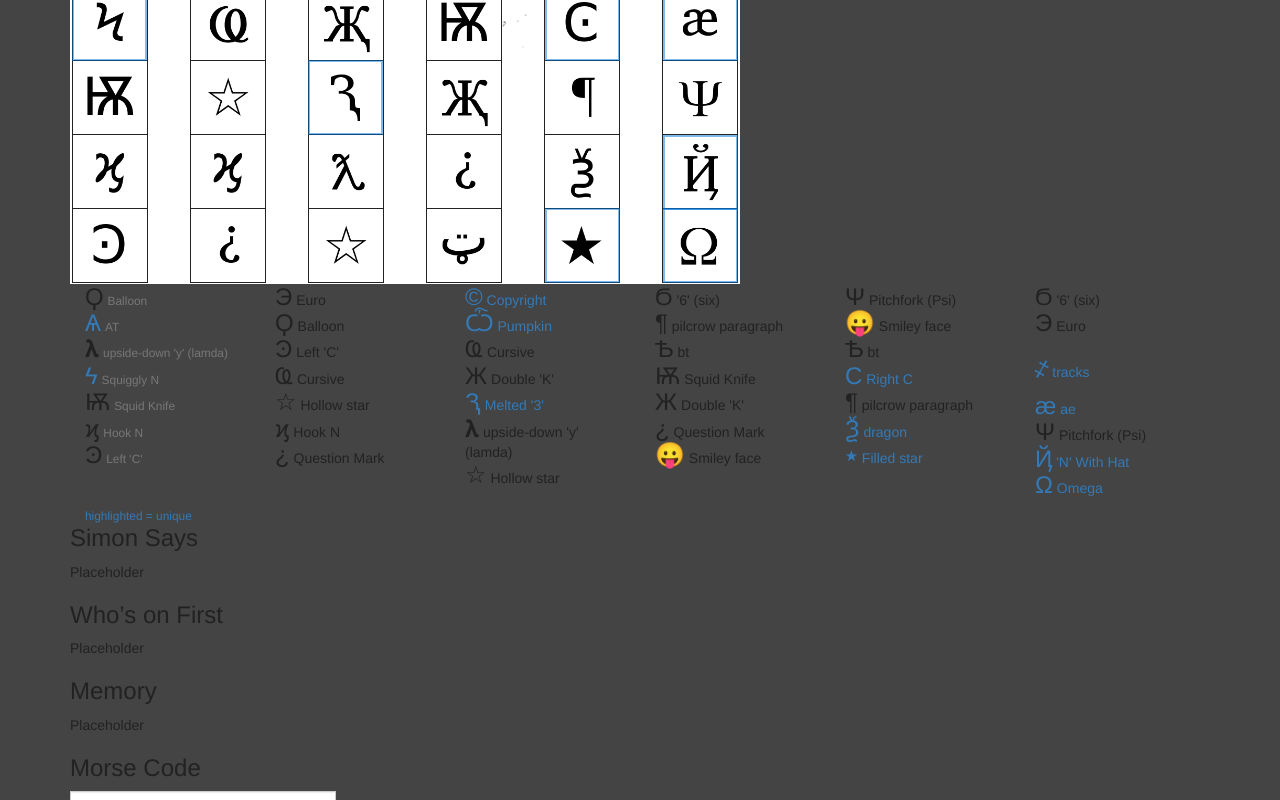
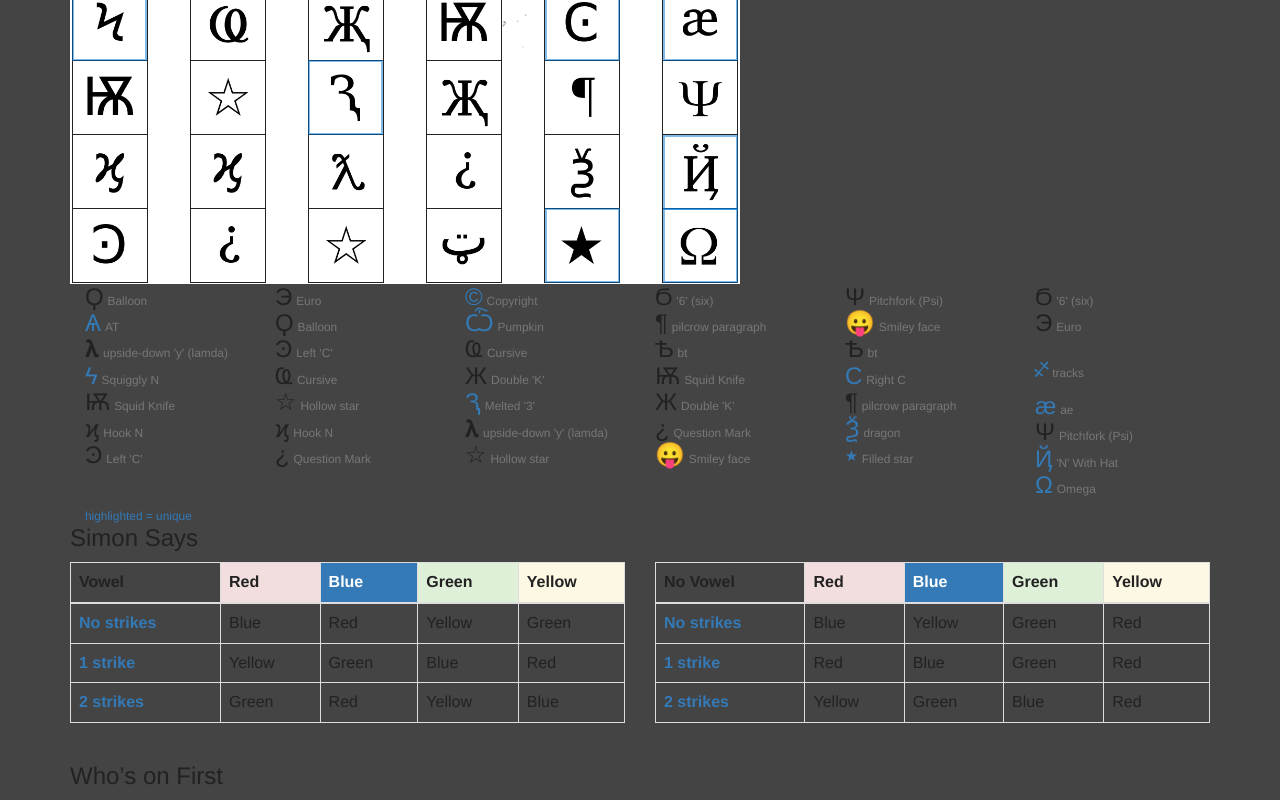
Before and after one commit to JulianNorton/keep-talking-bomb-defusal-manual, a plain HTML site: page index.html in a window 1280 px wide. Shown: the part 2000-2800 px from the top of the page. Drawn offline with nearby package versions, Linux system fonts and the light colour scheme; no server answers.

Commit message:
adding simon says

```diff
--- a/index.html
+++ b/index.html
@@ -17,7 +17,7 @@
       <a class="nav-item nav-link text-danger" href="#simon">Simon Says</a>
       <a class="nav-item nav-link text-danger" href="#onfirst">Who’s on First</a>
       <a class="nav-item nav-link text-danger" href="#memory">Memory</a>
-      <a class="nav-item nav-link text-danger" href="#morse">Morse Code</a>
+      <a class="nav-item nav-link text-success" href="#morse">Morse Code</a>
       <a class="nav-item nav-link text-success" href="#wires-complicated">Complicated Wires</a>
       <a class="nav-item nav-link text-danger" href="#wires-sequence">Wire Sequences</a>
       <a class="nav-item nav-link text-success" href="#maze">Mazes</a>
@@ -148,68 +148,153 @@
     -->
     <div class="col-sm-2">
       <ol class="list-unstyled">
-        <li class="mb-1"><span class="h3">Ϙ</span> <span class="text-muted small">Balloon</span></li>
-        <li class="mb-1 text-primary"><span class="h3">Ѧ</span> <span class="text-muted small">AT</span></li>
-        <li class="mb-1"><span class="h3">𝛌</span> <span class="text-muted small">upside-down 'y' (lamda)</span></li>
-        <li class="mb-1 text-primary"><span class="h3">ϟ</span> <span class="text-muted small">Squiggly N</span></li>
-        <li class="mb-1"><span class="h3">Ѭ</span> <span class="text-muted small">Squid Knife</span></li>
-        <li class="mb-1"><span class="h3">ϗ</span> <span class="text-muted small">Hook N</span></li>
-        <li class="mb-1"><span class="h3">Ͽ</span> <span class="text-muted small">Left 'C'</span></li>
+        <li class="mb-1"><span class="h3">
+          Ϙ</span> <span class="text-muted small">Balloon</span>
+        </li>
+        <li class="mb-1 text-primary">
+          <span class="h3">Ѧ</span> <span class="text-muted small">AT</span>
+        </li>
+        <li class="mb-1"><span class="h3">
+          𝛌</span> <span class="text-muted small">upside-down 'y' (lamda)</span>
+        </li>
+        <li class="mb-1 text-primary">
+          <span class="h3">ϟ</span> <span class="text-muted small">Squiggly N</span>
+        </li>
+        <li class="mb-1"><span class="h3">
+          Ѭ</span> <span class="text-muted small">Squid Knife</span>
+        </li>
+        <li class="mb-1"><span class="h3">
+          ϗ</span> <span class="text-muted small">Hook N</span>
+        </li>
+        <li class="mb-1"><span class="h3">
+          Ͽ</span> <span class="text-muted small">Left 'C'</span>
+        </li>
       </ol>
     </div>
     <div class="col-sm-2">
       <ol class="list-unstyled">
-        <li class="mb-1"><span class="h3">Э</span> Euro</li>
-        <li class="mb-1"><span class="h3">Ϙ</span> Balloon</li>
-        <li class="mb-1"><span class="h3">Ͽ</span> Left 'C'</li>
-        <li class="mb-1"><span class="h3">Ҩ</span> Cursive</li>
-        <li class="mb-1"><span class="h3">☆</span> Hollow star</li>
-        <li class="mb-1"><span class="h3">ϗ</span> Hook N</li>
-        <li class="mb-1"><span class="h3">¿</span> Question Mark</li>
+        <li class="mb-1"><span class="h3">
+          Э</span> <span class="text-muted small">Euro</span>
+        </li>
+        <li class="mb-1"><span class="h3">
+          Ϙ</span> <span class="text-muted small">Balloon</span>
+        </li>
+        <li class="mb-1"><span class="h3">
+          Ͽ</span> <span class="text-muted small">Left 'C'</span>
+        </li>
+        <li class="mb-1"><span class="h3">
+          Ҩ</span> <span class="text-muted small">Cursive</span>
+        </li>
+        <li class="mb-1"><span class="h3">
+          ☆</span> <span class="text-muted small">Hollow star</span>
+        </li>
+        <li class="mb-1"><span class="h3">
+          ϗ</span> <span class="text-muted small">Hook N</span>
+        </li>
+        <li class="mb-1"><span class="h3">
+          ¿</span> <span class="text-muted small">Question Mark</span>
+        </li>
       </ol>
     </div>
     <div class="col-sm-2">
       <ol class="list-unstyled">
-        <li class="mb-1 text-primary"><span class="h3">©</span> Copyright</li>
-        <li class="mb-1 text-primary"><span class="h3">Ѽ</span> Pumpkin</li>
-        <li class="mb-1"><span class="h3">Ҩ</span> Cursive</li>
-        <li class="mb-1"><span class="h3">Ж</span> Double 'K'</li>
-        <li class="mb-1 text-primary"><span class="h3">Ԇ</span> Melted '3'</li>
-        <li class="mb-1"><span class="h3">𝛌</span> upside-down 'y' (lamda)</li>
-        <li class="mb-1"><span class="h3">☆</span> Hollow star</li>
+        <li class="mb-1 text-primary">
+          <span class="h3">©</span> <span class="text-muted small">Copyright</span>
+        </li>
+        <li class="mb-1 text-primary">
+          <span class="h3">Ѽ</span> <span class="text-muted small">Pumpkin</span>
+        </li>
+        <li class="mb-1"><span class="h3">
+          Ҩ</span> <span class="text-muted small">Cursive</span>
+        </li>
+        <li class="mb-1"><span class="h3">
+          Ж</span> <span class="text-muted small">Double 'K'</span>
+        </li>
+        <li class="mb-1 text-primary">
+          <span class="h3">Ԇ</span> <span class="text-muted small">Melted '3'</span>
+        </li>
+        <li class="mb-1"><span class="h3">
+          𝛌</span> <span class="text-muted small">upside-down 'y' (lamda)</span>
+        </li>
+        <li class="mb-1"><span class="h3">
+          ☆</span> <span class="text-muted small">Hollow star</span>
+        </li>
       </ol>
     </div>
     <div class="col-sm-2">
       <ol class="list-unstyled">
-        <li class="mb-1"><span class="h3">Ϭ</span> '6' (six)</li>
-        <li class="mb-1"><span class="h3">¶</span> pilcrow paragraph</li>
-        <li class="mb-1"><span class="h3">Ѣ</span> bt</li>
-        <li class="mb-1"><span class="h3">Ѭ</span> Squid Knife</li>
-        <li class="mb-1"><span class="h3">Ж</span> Double 'K'</li>
-        <li class="mb-1"><span class="h3">¿</span> Question Mark</li>
-        <li class="mb-1"><span class="h3">😛</span> Smiley face</li>
+        <li class="mb-1"><span class="h3">
+          Ϭ</span> <span class="text-muted small">'6' (six)</span>
+        </li>
+        <li class="mb-1"><span class="h3">
+          ¶</span> <span class="text-muted small">pilcrow paragraph</span>
+        </li>
+        <li class="mb-1"><span class="h3">
+          Ѣ</span> <span class="text-muted small">bt</span>
+        </li>
+        <li class="mb-1"><span class="h3">
+          Ѭ</span> <span class="text-muted small">Squid Knife</span>
+        </li>
+        <li class="mb-1"><span class="h3">
+          Ж</span> <span class="text-muted small">Double 'K'</span>
+        </li>
+        <li class="mb-1"><span class="h3">
+          ¿</span> <span class="text-muted small">Question Mark</span>
+        </li>
+        <li class="mb-1"><span class="h3">
+          😛</span> <span class="text-muted small">Smiley face</span>
+        </li>
       </ol>
     </div>
     <div class="col-sm-2">
       <ol class="list-unstyled">
-        <li class="mb-1"><span class="h3">Ψ</span> Pitchfork (Psi)</li>
-        <li class="mb-1"><span class="h3">😛</span> Smiley face</li>
-        <li class="mb-1"><span class="h3">Ѣ</span> bt</li>
-        <li class="mb-1 text-primary"><span class="h3">C</span> Right C</li>
-        <li class="mb-1"><span class="h3">¶</span> pilcrow paragraph</li>
-        <li class="mb-1 text-primary"><span class="h3">Ѯ</span> dragon</li>
-        <li class="mb-1 text-primary"><span class="h3">⭑</span> Filled star</li>
+        <li class="mb-1"><span class="h3">
+          Ψ</span> <span class="text-muted small">Pitchfork (Psi)</span>
+        </li>
+        <li class="mb-1"><span class="h3">
+          😛</span> <span class="text-muted small">Smiley face</span>
+        </li>
+        <li class="mb-1"><span class="h3">
+          Ѣ</span> <span class="text-muted small">bt</span>
+        </li>
+        <li class="mb-1 text-primary">
+          <span class="h3">C</span> <span class="text-muted small">Right C</span>
+        </li>
+        <li class="mb-1"><span class="h3">
+          ¶</span> <span class="text-muted small">pilcrow paragraph</span>
+        </li>
+        <li class="mb-1 text-primary">
+          <span class="h3">Ѯ</span> <span class="text-muted small">dragon</span>
+        </li>
+        <li class="mb-1 text-primary">
+          <span class="h3">⭑</span> <span class="text-muted small">Filled star</span>
+        </li>
       </ol>
     </div>
     <div class="col-sm-2">
       <ol class="list-unstyled">
-        <li class="mb-1"><span class="h3">Ϭ</span> '6' (six)</li>
-        <li class="mb-1"><span class="h3">Э</span> Euro</li>
-        <li class="mb-1 text-primary"><span class="h3" style="transform: rotate(30deg); display: inline-block;">‡</span> tracks</li>
-        <li class="mb-1 text-primary"><span class="h3">æ</span> ae</li>
-        <li class="mb-1"><span class="h3">Ψ</span> Pitchfork (Psi)</li>
-        <li class="mb-1 text-primary"><span class="h3">Ҋ</span> 'N' With Hat</li>
-        <li class="mb-1 text-primary"><span class="h3">Ω</span> Omega</li>
+        <li class="mb-1"><span class="h3">
+          Ϭ</span> <span class="text-muted small">'6' (six)</span>
+        </li>
+        <li class="mb-1"><span class="h3">
+          Э</span> <span class="text-muted small">Euro</span>
+        </li>
+        <li class="mb-1">
+          <span class="h3 text-primary" style="transform: rotate(-140deg); display: inline-block;">‡</span>
+          <span class="text-muted small">tracks</span>
+        </li>
+        <li class="mb-1 text-primary">
+          <span class="h3">æ</span> <span class="text-muted small">ae</span>
+        </li>
+        <li class="mb-1"><span class="h3">
+          Ψ</span> <span class="text-muted small">Pitchfork (Psi)</span>
+        </li>
+        <li class="mb-1 text-primary">
+          <span class="h3">Ҋ</span> <span class="text-muted small">'N' With Hat</span>
+        </li>
+        <li class="mb-1 text-primary">
+          <span class="h3">Ω</span> <span class="text-muted small">Omega</span>
+        </li>
       </ol>
     </div>
     <small class="text-primary col-xs-12">highlighted = unique</small>
@@ -218,8 +303,79 @@
 
 <section class="card">
   <h3 id="simon" class="card-header">Simon Says</h3>
-  <div class="card-block">
-    <p>Placeholder</p>
+  <div class="row">
+    <div class="col-lg-6">
+    <table class="table table-bordered table-hover ">
+        <thead class="thead-inverse">
+          <tr>
+            <th>Vowel</th>
+            <th class="bg-danger">Red</th>
+            <th class="bg-primary">Blue</th>
+            <th class="bg-success">Green</th>
+            <th class="bg-warning">Yellow</th>
+          </tr>
+        </thead>
+        <tbody>
+          <tr>
+            <th class="text-xs-right text-primary" scope="row">No strikes</th>
+            <td>Blue</td>
+            <td>Red</td>
+            <td>Yellow</td>
+            <td>Green</td>
+          </tr>
+          <tr>
+            <th class="text-xs-right text-primary" scope="row">1 strike</th>
+            <td>Yellow</td>
+            <td>Green</td>
+            <td>Blue</td>
+            <td>Red</td>
+          </tr>
+          <tr>
+            <th class="text-xs-right text-primary" scope="row">2 strikes</th>
+            <td>Green</td>
+            <td>Red</td>
+            <td>Yellow</td>
+            <td>Blue</td>
+          </tr>
+        </tbody>
+      </table>
+    </div>
+    <div class="col-lg-6">
+    <table class="table table-bordered table-hover ">
+        <thead class="thead-inverse">
+          <tr>
+            <th>No Vowel</th>
+            <th class="bg-danger">Red</th>
+            <th class="bg-primary">Blue</th>
+            <th class="bg-success">Green</th>
+            <th class="bg-warning">Yellow</th>
+          </tr>
+        </thead>
+        <tbody>
+          <tr>
+            <th class="text-xs-right text-primary" scope="row">No strikes</th>
+            <td>Blue</td>
+            <td>Yellow</td>
+            <td>Green</td>
+            <td>Red</td>
+          </tr>
+          <tr>
+            <th class="text-xs-right text-primary" scope="row">1 strike</th>
+            <td>Red</td>
+            <td>Blue</td>
+            <td>Green</td>
+            <td>Red</td>
+          </tr>
+          <tr>
+            <th class="text-xs-right text-primary" scope="row">2 strikes</th>
+            <td>Yellow</td>
+            <td>Green</td>
+            <td>Blue</td>
+            <td>Red</td>
+          </tr>
+        </tbody>
+      </table>
+    </div>
   </div>
 </section>
 
```
